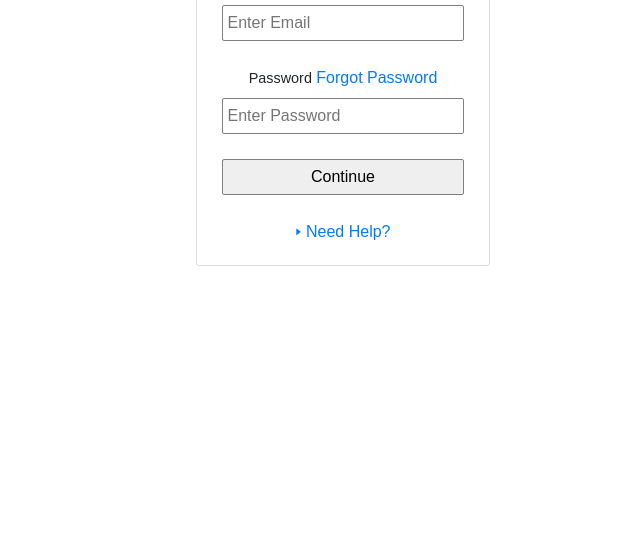
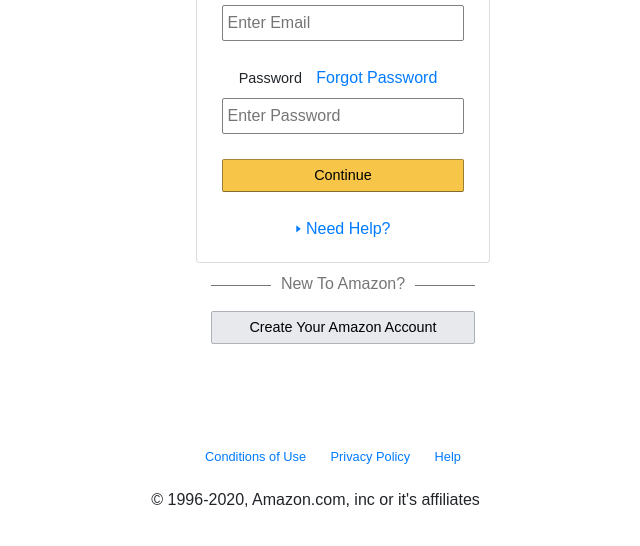
Before and after one commit to RositaXCodes/Demo-Repo-Amazon-Replica, a plain HTML site: page index.html in a window 1280 px wide. Shown: the part 230-776 px from the top of the page, without its empty margins (297-937 px from the left). Drawn offline with nearby package versions, Linux system fonts and the light colour scheme.

Commit message:
Amazon Walk thru 2

```diff
--- a/CSS/styles.css
+++ b/CSS/styles.css
@@ -43,3 +43,63 @@
     border-radius: 2px;
     margin-bottom: 25px;
 }
+
+/*
+    background-color: #f7c548;
+    border-color: #a88734 #9c7e31 #846a29;
+    */
+
+form input[type="submit"]{
+    background-color: #f7c548;
+    border-color: #a88734 #9c7e31 #846a29;
+    font-size: 90%;
+}
+
+/* Translate for need help section - moving to the left */
+
+.need-help{
+    transform: translate(-8.5vw, 0);
+}
+
+/* Media Query */
+@media(max-width: 650px){
+    .need-help{
+        transform: translate(-6.5vw, 0);
+    }
+}
+
+h6,button{
+    width: 75%;
+    text-align: center;
+}
+
+h6{
+    color: #767676;
+    border-bottom: 1px solid #767676;
+    line-height: 0.1em;
+    margin: 30px 0 20px; /* 30 px top - 0 (left and right) -20px bottom */
+}
+
+span{
+    background-color: #fff;
+    color: #767676;
+    padding: 0 10px;
+}
+
+button{
+    font-size: 90%;
+    padding: 5px;
+    margin-top: 25px;
+    background-color: #e7e9ec;
+    border: 1px solid #adb1b8;
+    border-radius: 2px;
+    margin-bottom: 20px;
+}
+
+#footerElem>div>a>p{
+    display: inline;
+    text-align: center;
+    padding: 10px 0 5px 0; /* Top -right-bottom -left */
+    font-size: 80%;
+    margin-right: 20px;
+}
--- a/index.html
+++ b/index.html
@@ -38,10 +38,30 @@
                 <a href="#">
                     <p class="need help"> &#129170; Need Help?</p>
                 </a>
-
             </fieldset>
-
+            <!--New To Amazon Area-->
+            <div class="center-span">
+                <h6 class="center-span"><span>New To Amazon?</span></h6>
+                <button>Create Your Amazon Account</button>
+            </div>
         </div>
+        <!--Footer Area-->
+        <footer class="col-md-12">
+            <div class="col-md-4 offset-md-4" id="footerElem">
+                <div class="center-span">
+                    <a href="#">
+                        <p>Conditions of Use</p>
+                    </a>
+                    <a href="#">
+                        <p>Privacy Policy</p>
+                    </a>
+                    <a href="#">
+                        <p>Help</p>
+                    </a>
+                </div>
+                <p> &copy; 1996-2020, Amazon.com, inc or it's affiliates</p>
+            </div>
+        </footer>
     </div>
 
 <script src="https://cdnjs.cloudflare.com/ajax/libs/jquery/3.5.1/jquery.slim.min.js"></script>
```
